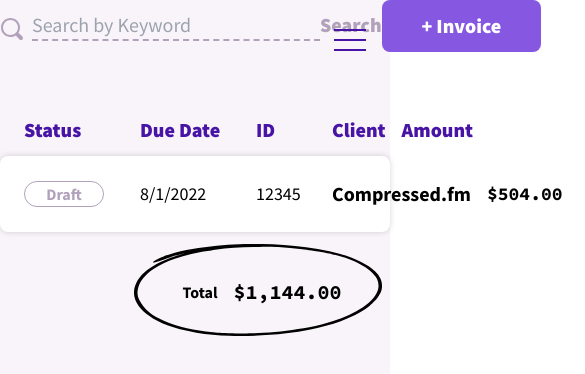
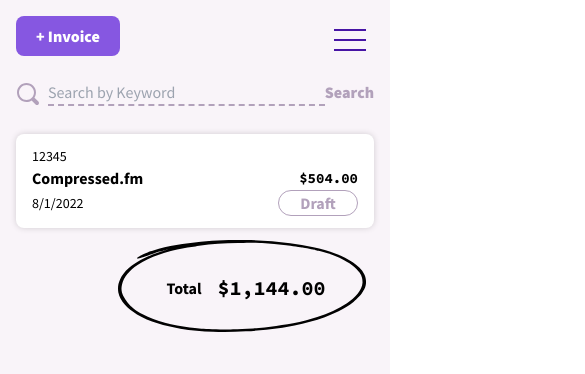
Before and after one commit to GT-Morphism/dollarholler, a SvelteKit app: page /invoices in a window 390 px wide. Shown: the top 374 px of the page, 585 px wide, since content can reach past the window. Built offline with nearby package versions, Linux system fonts and the light colour scheme.

Commit message:
Make invoices page responsive

```diff
--- a/src/app.css
+++ b/src/app.css
@@ -16,7 +16,7 @@
 
 @layer components {
 	.invoice-table {
-		@apply mb-3 grid w-full grid-cols-invoiceTable gap-4 px-6;
+		@apply mb-3 grid w-full grid-cols-invoiceTableMobile gap-x-4 px-4 lg:grid-cols-invoiceTable lg:px-6;
 	}
 }
 
--- a/src/lib/components/Search.svelte
+++ b/src/lib/components/Search.svelte
@@ -8,7 +8,7 @@
 		type="text"
 		name="search"
 		placeholder="Search by Keyword"
-		class="w-72 border-b-2 border-dashed border-b-pastelPurple bg-transparent font-sansSerif text-xl text-black outline-none focus:border-solid focus:border-b-lavenderIndigo"
+		class="w-full border-b-2 border-dashed border-b-pastelPurple bg-transparent font-sansSerif text-base text-black outline-none focus:border-solid focus:border-b-lavenderIndigo md:w-[14rem] lg:w-72 lg:text-xl"
 	/>
-	<button class="font-sansSerif text-xl font-black text-pastelPurple">Search</button>
+	<button class="font-sansSerif text-base font-black text-pastelPurple lg:text-xl">Search</button>
 </div>
--- a/src/lib/components/Tag.svelte
+++ b/src/lib/components/Tag.svelte
@@ -1,9 +1,11 @@
 <script lang="ts">
 	export let label: "draft" | "sent" | "current" | "late" | "paid" = "draft";
+
+	export let className = "";
 </script>
 
 <div
-	class="w-20 rounded-full border-1 border-pastelPurple text-center font-bold capitalize text-pastelPurple"
+	class="w-20 rounded-full border-1 border-pastelPurple text-center font-bold capitalize text-pastelPurple {className}"
 	class:inverted={label === "draft"}
 	class:success={label === "sent" || label === "current"}
 	class:alert={label === "late"}
--- a/src/routes/(dashboard)/+layout.svelte
+++ b/src/routes/(dashboard)/+layout.svelte
@@ -4,7 +4,7 @@
 
 <div class="grid min-h-screen grid-cols-12 bg-whisper md:gap-x-16">
 	<Navbar />
-	<main class="col-span-12 md:col-span-8 md:pt-10">
+	<main class="col-span-12 px-4 pt-4 md:col-span-8 md:pt-10">
 		<slot />
 	</main>
 </div>
--- a/src/routes/(dashboard)/invoices/+page.svelte
+++ b/src/routes/(dashboard)/invoices/+page.svelte
@@ -10,13 +10,15 @@
 	<title>Invoices | The Dollar Holler</title>
 </svelte:head>
 
-<div class="mb-16 flex items-center justify-between">
+<div
+	class="mb-7 flex flex-col-reverse items-start justify-between gap-y-6 md:flex-row md:items-center md:gap-y-4 lg:mb-16"
+>
 	<!-- search field -->
 	<Search />
 	<!-- new invoice button -->
 	<div>
 		<button
-			class="relative translate-y-0 whitespace-nowrap rounded-lg bg-lavenderIndigo px-10 py-3 font-sansSerif text-xl font-black text-white shadow-colored transition-all hover:-translate-y-2 hover:shadow-coloredHover"
+			class="relative translate-y-0 whitespace-nowrap rounded-lg bg-lavenderIndigo px-5 py-2 font-sansSerif text-base font-black text-white shadow-colored transition-all hover:-translate-y-2 hover:shadow-coloredHover lg:px-10 lg:py-3 lg:text-xl"
 			>+ Invoice</button
 		>
 	</div>
@@ -25,7 +27,7 @@
 <!-- list of invoices -->
 <div>
 	<!-- header -->
-	<div class="table-header invoice-table text-daisyBush">
+	<div class="table-header invoice-table hidden text-daisyBush lg:grid">
 		<h3>Status</h3>
 		<h3>Due Date</h3>
 		<h3>ID</h3>
@@ -36,16 +38,18 @@
 	</div>
 
 	<!-- invoices -->
-	<div class="invoice-table items-center rounded-lg bg-white py-6 shadow-tableRow">
-		<div><Tag label="draft" /></div>
-		<div class="text-lg">8/1/2022</div>
-		<div class="text-lg">12345</div>
-		<div class="text-xl font-bold">Compressed.fm</div>
-		<div class="font-mono text-lg font-bold">$504.00</div>
-		<div class="text-lg">
+	<div
+		class="invoice-table invoice-row items-center rounded-lg bg-white py-3 shadow-tableRow lg:py-6"
+	>
+		<div class="status"><Tag label="draft" className="ml-auto lg:ml-0" /></div>
+		<div class="dueDate text-sm lg:text-lg">8/1/2022</div>
+		<div class="invoiceNumber text-sm lg:text-lg">12345</div>
+		<div class="clientName text-base font-bold lg:text-xl">Compressed.fm</div>
+		<div class="amount text-right font-mono text-sm font-bold lg:text-lg">$504.00</div>
+		<div class="viewButton hidden text-sm lg:block lg:text-lg">
 			<a href="#" class="text-pastelPurple hover:text-daisyBush"><ViewIcon /></a>
 		</div>
-		<div class="center text-lg">
+		<div class="lg:center moreButton hidden text-sm lg:text-lg">
 			<button class="text-pastelPurple hover:text-daisyBush"><ThreeDotsIcon /></button>
 		</div>
 	</div>
@@ -57,4 +61,45 @@
 	.table-header h3 {
 		@apply text-xl font-black leading-snug;
 	}
+
+	.invoice-row {
+		grid-template-areas:
+			"invoiceNumber invoiceNumber"
+			"clientName amount"
+			"dueDate status";
+	}
+
+	@media (min-width: 1024px) {
+		.invoice-row {
+			grid-template-areas: "status dueDate invoiceNumber clientName amount viewButton moreButton";
+		}
+	}
+
+	.invoice-row .status {
+		grid-area: status;
+	}
+
+	.invoice-row .dueDate {
+		grid-area: dueDate;
+	}
+
+	.invoice-row .invoiceNumber {
+		grid-area: invoiceNumber;
+	}
+
+	.invoice-row .clientName {
+		grid-area: clientName;
+	}
+
+	.invoice-row .amount {
+		grid-area: amount;
+	}
+
+	.invoice-row .viewButton {
+		grid-area: viewButton;
+	}
+
+	.invoice-row .moreButton {
+		grid-area: moreButton;
+	}
 </style>
--- a/tailwind.config.cjs
+++ b/tailwind.config.cjs
@@ -37,7 +37,8 @@
 				fog: "#decaec"
 			},
 			gridTemplateColumns: {
-				invoiceTable: "6.25rem 6.25rem 3.75rem 1fr 7.25rem 2rem 2rem"
+				invoiceTable: "6.25rem 6.25rem 3.75rem 1fr 7.25rem 2rem 2rem",
+				invoiceTableMobile: "1fr 5.625rem"
 			},
 			zIndex: {
 				navBarToggle: 91,
```
